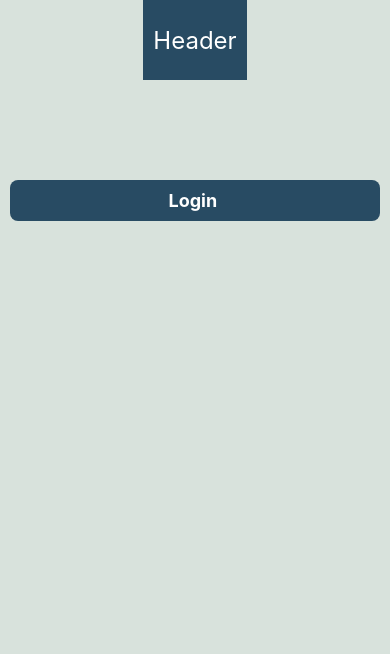
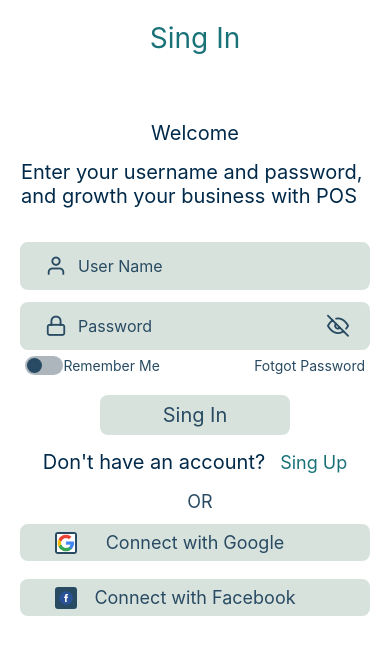
Before and after one commit to POSDevNew/PosDev, a React Native app: screen /EmailSingIn in a window 390 px wide. Shown: the top 654 px of the page. Built offline with nearby package versions, Linux system fonts and the light colour scheme.

Commit message:
SingInScreen

```diff
--- a/App.js
+++ b/App.js
@@ -1,10 +1,8 @@
-import React from 'react'
-import { HomeScreen } from './src/screen'
+import React from 'react';
+import {HomeScreen} from './src/screen';
+import {EmailSingIn} from './src/screen';
+const App = () => {
+  return (<HomeScreen></HomeScreen>), (<EmailSingIn></EmailSingIn>);
+};
 
-const App = () => {
-  return (
-    <HomeScreen></HomeScreen>
-  )
-}
-
-export default App
+export default App;
--- /dev/null
+++ b/src/component/ToggleButton.js
@@ -0,0 +1,49 @@
+import {Animated, TouchableOpacity, Easing} from 'react-native';
+import React, {useState} from 'react';
+import {COLORS} from '../contacts/thems';
+
+const containerStyle = (size, isActive) => ({
+  borderRadius: 32,
+  backgroundColor: isActive ? COLORS.background : COLORS.toggleColor,
+  height: 32 * size,
+  width: 64 * size,
+  padding: 4 * size,
+});
+const toggleStyle = (size, animatedValue) => ({
+  height: 24 * size,
+  width: 24 * size,
+  backgroundColor: COLORS.primary,
+  borderRadius: 32,
+  transform: [
+    {
+      translateX: animatedValue,
+    },
+  ],
+});
+
+const ToggleButton = ({size}) => {
+  const [isActive, setActive] = useState(false);
+  const [animatedValue, setAnimatedValue] = useState(new Animated.Value(0));
+
+  const toggleHandle = () => {
+    Animated.timing(animatedValue, {
+      toValue: isActive ? 0 : 32 * size,
+      duration: 250,
+      easing: Easing.bounce,
+      delay: 0,
+      useNativeDriver: true,
+    }).start();
+    setActive(!isActive);
+  };
+
+  return (
+    <TouchableOpacity
+      style={containerStyle(size, isActive)}
+      onPress={() => toggleHandle()}
+      activeOpacity={0.8}>
+      <Animated.View style={toggleStyle(size, animatedValue)} />
+    </TouchableOpacity>
+  );
+};
+
+export default ToggleButton;
--- a/src/component/index.js
+++ b/src/component/index.js
@@ -1,6 +1,4 @@
-import Header from "./Header"
-import RegButton from "./RegButton"
-
-export {
-    Header,RegButton
-}
+import Header from './Header';
+import RegButton from './RegButton';
+import ToggleButton from './ToggleButton';
+export {Header, RegButton, ToggleButton};
--- /dev/null
+++ b/src/contacts/Images.js
@@ -0,0 +1,7 @@
+export const Images = {
+  FACEBOOK: require('../images/facebook.png'),
+  GOOGLE: require('../images/google.png'),
+};
+
+const Image = {Images};
+export default Image;
--- a/src/contacts/thems.js
+++ b/src/contacts/thems.js
@@ -1,8 +1,10 @@
-export const COLORS={
-    primary:"#284b63",
-    backgroung:"#d8e2dc",
-    textColor:"#000000",
-}
+export const COLORS = {
+  primary: '#284b63',
+  background: '#d8e2dc',
+  textColor: '#012a4a',
+  singinColor: '#197278',
+  toggleColor: '#adb5bd',
+};
 
-const theme={COLORS}
+const theme = {COLORS};
 export default theme;
--- a/src/screen/EmailSignIn.js
+++ b/src/screen/EmailSignIn.js
@@ -0,0 +1,249 @@
+import {Image, StyleSheet, Text, TouchableOpacity, View} from 'react-native';
+import React, {useState} from 'react';
+import {COLORS} from '../contacts/thems';
+import Feather from 'react-native-vector-icons/Feather';
+import {TextInput} from 'react-native-gesture-handler';
+import {Images} from '../contacts/Images';
+import {ToggleButton} from '../component';
+const EmailSignIn = () => {
+  const [passwordShow, setPasswordShow] = useState(false);
+  return (
+    <View styles={styles.container}>
+      <View style={styles.headerContainer}>
+        <Text style={styles.headerTitle}>Sing In</Text>
+        <Text style={styles.title}>Welcome</Text>
+        <Text style={styles.content}>
+          Enter your username and password, and growth your business with POS
+        </Text>
+      </View>
+
+      <View style={styles.inputContainer}>
+        <View style={styles.inputSubContainer}>
+          <Feather
+            name="user"
+            size={22}
+            color={COLORS.primary}
+            style={{marginRight: 10}}
+          />
+          <TextInput
+            placeholder="User Name"
+            placeholderTextColor={COLORS.primary}
+            selectionColor={COLORS.primary}
+            style={styles.inputText}
+          />
+        </View>
+      </View>
+      <View style={styles.inputContainer}>
+        <View style={styles.inputSubContainer}>
+          <Feather
+            name="lock"
+            size={22}
+            color={COLORS.primary}
+            style={{marginRight: 10}}
+          />
+          <TextInput
+            secureTextEntry={passwordShow ? false : true}
+            placeholder="Password"
+            placeholderTextColor={COLORS.primary}
+            selectionColor={COLORS.primary}
+            style={styles.inputText}
+          />
+          <Feather
+            name={passwordShow ? 'eye' : 'eye-off'}
+            size={22}
+            color={COLORS.primary}
+            style={{marginRight: 10}}
+            onPress={() => setPasswordShow(!passwordShow)}
+          />
+        </View>
+      </View>
+      <Text></Text>
+      <View style={styles.forgotPasswordContainer}>
+        <View style={styles.toggleContainer}>
+          <ToggleButton size={0.6} />
+          <Text style={styles.remembermeText}>Remember Me</Text>
+        </View>
+
+        <Text style={styles.forgotPasswordText}>Fotgot Password</Text>
+      </View>
+      <TouchableOpacity style={styles.SinginButton}>
+        <Text style={styles.SinginButtonText}>Sing In</Text>
+      </TouchableOpacity>
+      <View style={styles.SingUpContainer}>
+        <Text style={styles.accountText}>Don't have an account?</Text>
+        <Text style={styles.singUpText}>Sing Up</Text>
+      </View>
+      <Text style={styles.orText}>OR</Text>
+      <TouchableOpacity style={styles.googleButton}>
+        <View style={styles.socialButtonConatiner}>
+          <View style={styles.singinLogoContainer}>
+            <Image source={Images.GOOGLE} style={styles.singinButtonLogo} />
+          </View>
+          <Text style={styles.socialButtonText}>Connect with Google</Text>
+        </View>
+      </TouchableOpacity>
+      <TouchableOpacity style={styles.facebookButton}>
+        <View style={styles.socialButtonConatiner}>
+          <View style={styles.singinLogoContainer}>
+            <Image source={Images.FACEBOOK} style={styles.singinButtonLogo} />
+          </View>
+          <Text style={styles.socialButtonText}>Connect with Facebook</Text>
+        </View>
+      </TouchableOpacity>
+    </View>
+  );
+};
+
+export default EmailSignIn;
+
+const styles = StyleSheet.create({
+  container: {
+    flex: 1,
+    backgroundColor: COLORS.background,
+  },
+  headerContainer: {
+    alignItems: 'center',
+    paddingVertical: 8,
+    paddingHorizontal: 1,
+  },
+  headerTitle: {
+    fontSize: 28,
+    lineHeight: 60,
+    width: 100,
+    textAlign: 'center',
+    color: COLORS.singinColor,
+  },
+  title: {
+    fontSize: 20,
+    lineHeight: 30,
+    marginTop: 50,
+    marginBottom: 2,
+    marginHorizontal: 20,
+    color: COLORS.textColor,
+  },
+  content: {
+    fontSize: 20,
+    marginTop: 10,
+    marginBottom: 20,
+    marginHorizontal: 20,
+    color: COLORS.textColor,
+  },
+  inputContainer: {
+    backgroundColor: COLORS.background,
+    paddingHorizontal: 20,
+    padding: 7,
+    margin: 2,
+    marginHorizontal: 20,
+    marginVertical: 6,
+    borderRadius: 8,
+    borderWidth: 5,
+    borderColor: COLORS.background,
+    justifyContent: 'center',
+  },
+  inputSubContainer: {
+    flexDirection: 'row',
+    alignItems: 'center',
+  },
+  inputText: {
+    fontSize: 16,
+    textAlignVertical: 'center',
+    padding: 1,
+    color: COLORS.primary,
+    flex: 1,
+  },
+  forgotPasswordContainer: {
+    marginHorizontal: 25,
+    flexDirection: 'row',
+    alignItems: 'center',
+    justifyContent: 'space-between',
+  },
+  remembermeText: {
+    fontSize: 14,
+    color: COLORS.primary,
+  },
+  forgotPasswordText: {
+    fontSize: 14,
+    color: COLORS.primary,
+  },
+  SinginButton: {
+    backgroundColor: COLORS.background,
+    borderRadius: 8,
+    height: 40,
+    marginHorizontal: 100,
+    justifyContent: 'center',
+    alignItems: 'center',
+    marginTop: 20,
+  },
+  SinginButtonText: {
+    fontSize: 20,
+    color: COLORS.primary,
+  },
+  SingUpContainer: {
+    marginHorizontal: 20,
+
+    justifyContent: 'center',
+    paddingVertical: 15,
+    flexDirection: 'row',
+    alignItems: 'center',
+  },
+  accountText: {
+    fontSize: 20,
+    color: COLORS.textColor,
+  },
+  singUpText: {
+    fontSize: 18,
+    color: COLORS.singinColor,
+    marginLeft: 15,
+  },
+  orText: {
+    fontSize: 18,
+    color: COLORS.primary,
+    marginLeft: 10,
+    alignSelf: 'center',
+    paddingVertical: 2,
+  },
+  facebookButton: {
+    backgroundColor: COLORS.background,
+    paddingVertical: 8,
+    marginHorizontal: 20,
+    borderRadius: 8,
+    marginVertical: 8,
+    justifyContent: 'center',
+    alignItems: 'center',
+  },
+  googleButton: {
+    backgroundColor: COLORS.background,
+    paddingVertical: 8,
+    marginHorizontal: 20,
+    borderRadius: 8,
+    marginVertical: 10,
+    justifyContent: 'center',
+    alignItems: 'center',
+  },
+  singinButtonLogo: {
+    height: 18,
+    width: 18,
+  },
+  singinLogoContainer: {
+    backgroundColor: COLORS.primary,
+    padding: 2,
+    borderRadius: 3,
+    position: 'absolute',
+    left: 35,
+  },
+  socialButtonConatiner: {
+    borderRadius: 8,
+    flexDirection: 'row',
+    alignItems: 'center',
+    justifyContent: 'center',
+    width: '100%',
+  },
+  socialButtonText: {
+    fontSize: 18,
+    color: COLORS.primary,
+  },
+  toggleContainer: {
+    flexDirection: 'row',
+    alignItems: 'center',
+  },
+});
--- a/src/screen/index.js
+++ b/src/screen/index.js
@@ -1,5 +1,3 @@
-import HomeScreen from "./HomeScreen"
-
-export {
-    HomeScreen,
-}
+import HomeScreen from './HomeScreen';
+import EmailSingIn from './EmailSignIn';
+export {HomeScreen, EmailSingIn};
```
Also changed, not shown: src/navigators/index.js (added, +17 -0 lines), src/images/facebook.png (added), src/images/google.png (added), 1 other file (tests, documents, lock files or other folders).
